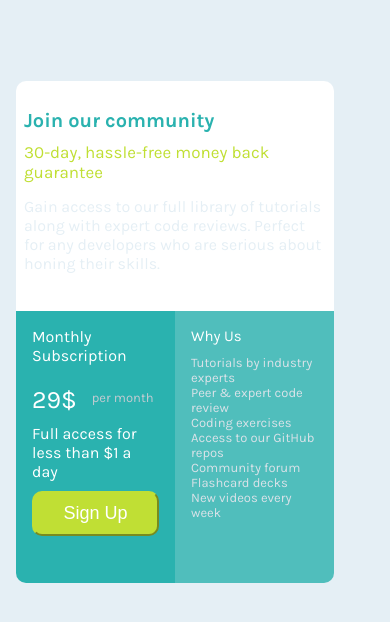
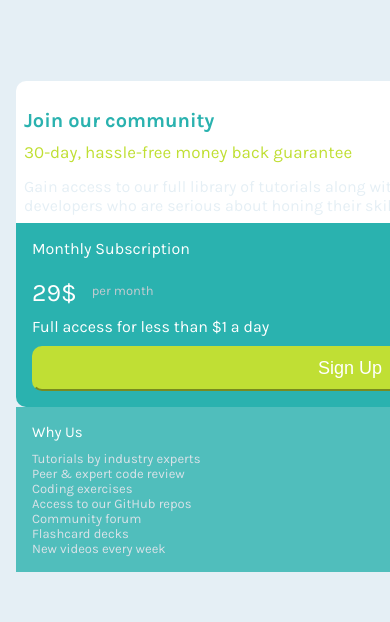
Before and after one commit to Dammie0/Frontend-Mentor---Single-Price-Grid-Component, a plain HTML site: page index.html in a window 390 px wide. Shown: the top 622 px of the page. Drawn offline with Linux system fonts and the light colour scheme.

Commit message:
second commit

```diff
--- a/style.css
+++ b/style.css
@@ -98,10 +98,17 @@ body{
     color: white;
 
 }
-@media screen and (max-width:450px) {
+@media screen and (max-width:600px) {
     .container{
-        width: 50%;
-        display:flex;
-        flex-wrap:wrap;
+
+        display:block;
+
+    }
+    .container-2{
+        display: block;
+        border-radius: 0px 0px 10px 10px;
+    }
+    .reason{
+        border-radius: 0px 0px 10px 10px;
     }
 }
```
Also changed, not shown: single-price grid.png (added).
